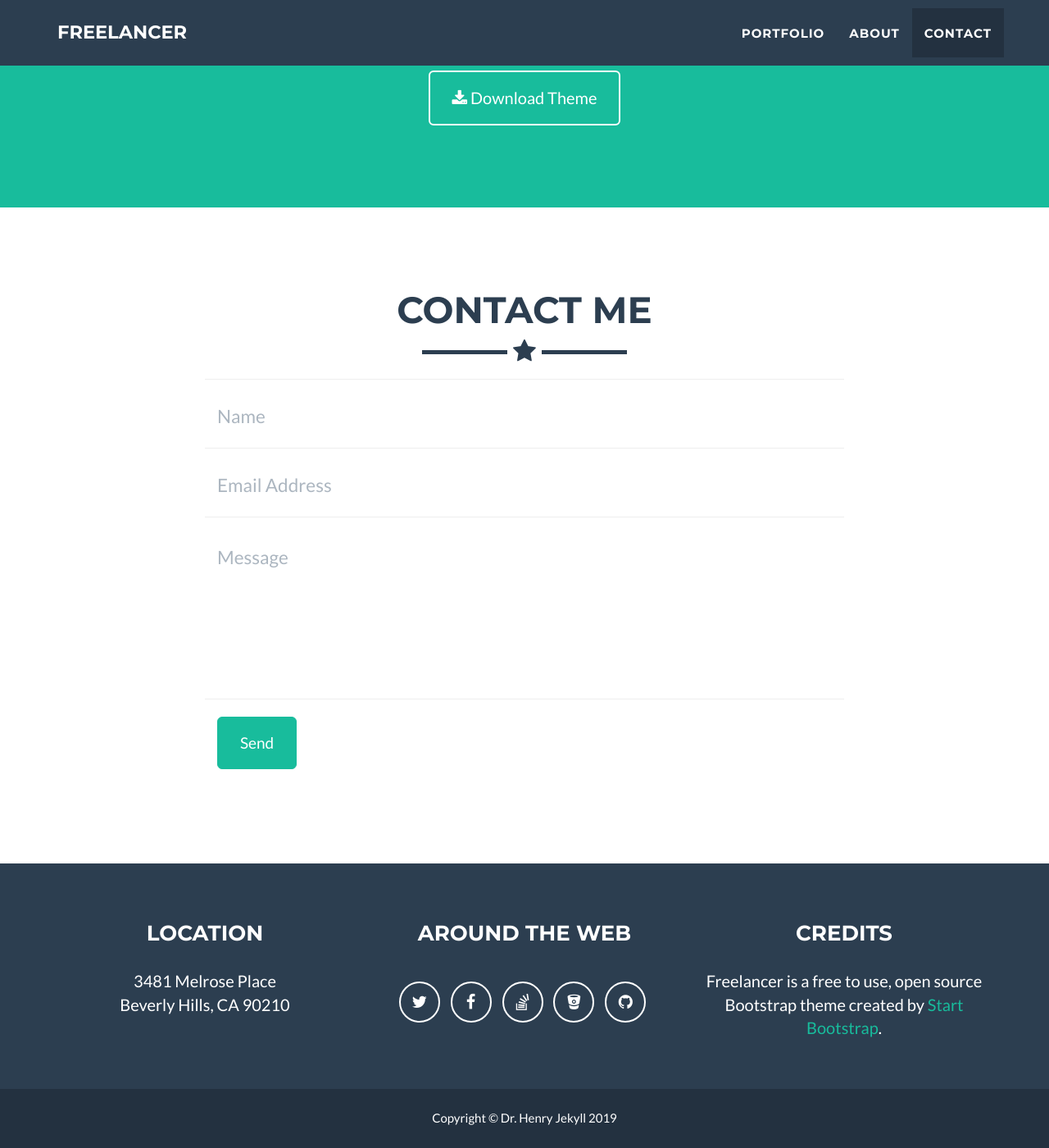
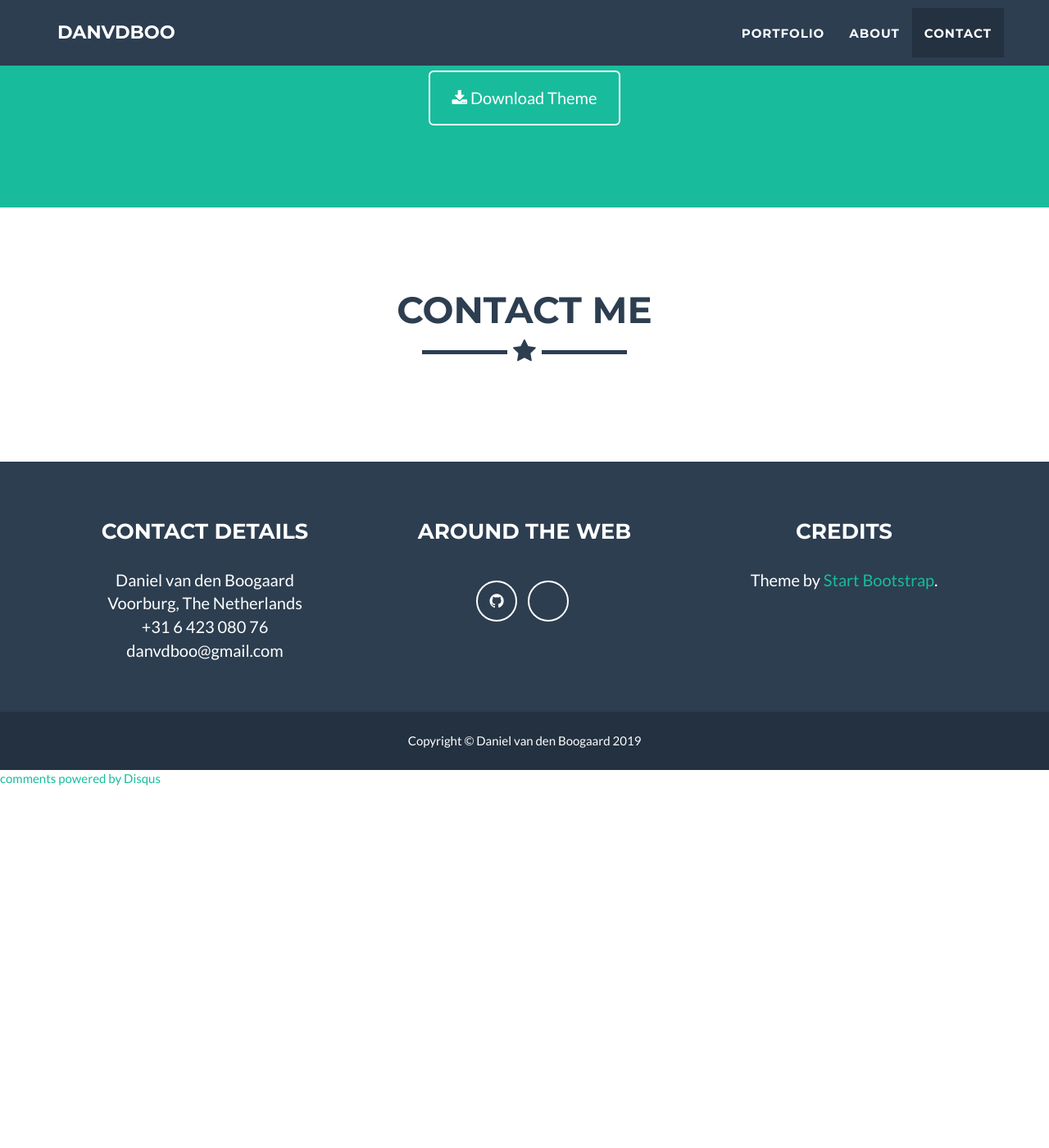
Before and after one commit to DanvdBoo/DanvdBoo.github.io, a Jekyll site: the page built from index.html, in a window 1280 px wide and 1400 px high, scrolled down 1985 px. Shown: the whole window at 82% size. Built offline with Jekyll 4.4.1, drawn with Linux system fonts in a browser that asks for light colours; comment, search, counter and statistics services are not loaded; after the commit the page ends 2945 px from its top, so only the background shows below that; some of the changed text lies outside the part shown.

Commit message:
Update _config.yml

```diff
--- a/_config.yml
+++ b/_config.yml
@@ -1,11 +1,11 @@
 # Site settings
-title: Freelancer
-email: your-email@domain.com
-url: https://example.github.io
+title: DanvdBoo
+email: danvdboo@gmail.com
+url: https://DanvdBoo.github.io
 description: "Write an awesome description for your new site here. You can edit this line in _config.yml. It will appear in your document head meta (for Google search results) and in your feed.xml site description."
 keywords: "your keywords, separated by commas"
-skills: "Web Developer - Graphic Artist - User Experience Designer"
-meta_author: LastName FirstName
+skills: "Computer Science Student at TU Delft"
+meta_author: Boogaard Daniel van den
 
 # Google webmaster tools
 google_verify:
@@ -17,7 +17,7 @@ bing_verify:
 # - static : pass through formspree.io to validate email sending
 # - disqus : replace contact form by disqus thread
 # - comment the line below if you want to stick with the default PHP contact form
-contact: static
+contact: disqus
 
 # If you use disqus you need disqus shortname
 # https://help.disqus.com/customer/portal/articles/466208
@@ -32,31 +32,35 @@ color:
 
 # Footer settings
 footer:
-  copyright: Dr. Henry Jekyll
-  location: Location
+  copyright: Daniel van den Boogaard
+  location: Contact Details
   social: Around the Web
   credits: Credits
 
 # Social networks usernames (many more available: google-plus, flickr, dribbble, pinterest, instagram, tumblr, linkedin, etc.)
 social:
-  - title: twitter
-    url: http://twitter.com/jekyllrb
-  - title: facebook
-    url:
-  - title: stack-overflow
-    url: http://stackoverflow.com/questions/tagged/jekyll
-  - title: bitbucket
-    url: http://bitbucket.org/jekyll
+  # - title: twitter
+  #   url: http://twitter.com/jekyllrb
+  # - title: facebook
+  #   url:
+  # - title: stack-overflow
+  #   url: http://stackoverflow.com/questions/tagged/jekyll
+  # - title: bitbucket
+  #   url: http://bitbucket.org/jekyll
   - title: github
-    url: http://github.com/jekyll
+    url: http://github.com/DanvdBoo
+  - title: LinkedIn
+    url: https://www.linkedin.com/in/daniel-van-den-boogaard-ba7248150
 
 # Postal address (add as many lines as necessary)
 address:
-  - line: 3481 Melrose Place
-  - line: Beverly Hills, CA 90210
+  - line: Daniel van den Boogaard
+  - line: Voorburg, The Netherlands
+  - line: +31 6 423 080 76
+  - line: danvdboo@gmail.com
 
 # Credits content
-credits: 'Freelancer is a free to use, open source Bootstrap theme created by <a href="http://startbootstrap.com">Start Bootstrap</a>.'
+credits: 'Theme by <a href="http://startbootstrap.com">Start Bootstrap</a>.'
 
 # Build settings
 markdown: kramdown
```
